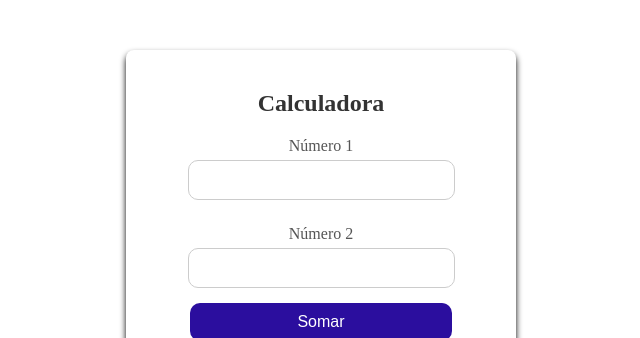
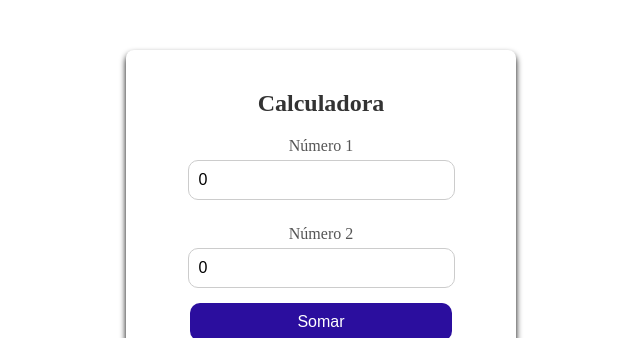
Before and after one commit to felipeazsantos/angular-conceitos-basicos, an Angular app: page / in a window 1280 px wide. Shown: the top 338 px of the page, without its empty margins (319-959 px from the left). Built offline with nearby package versions, Linux system fonts and the light colour scheme.

Commit message:
two way data bind

```diff
--- a/src/app/calculadora/calculadora.component.html
+++ b/src/app/calculadora/calculadora.component.html
@@ -1,12 +1,12 @@
 <div class="container">
     <div class="form-box">
-        <form>
+        <form #frm="ngForm">
             <h2>Calculadora</h2>
             <label for="numero1">Número 1</label>
-            <input type="number" name="numero1" id="numero1">
+            <input type="number" name="numero1" id="numero1" [(ngModel)]="numero1">
 
             <label for="numero2">Número 2</label>
-            <input type="number" name="numero2" id="numero2">
+            <input type="number" name="numero2" id="numero2" [(ngModel)]="numero2">
 
             <button type="button" (click)="calcularResultado()">Somar</button>
         </form>
--- a/src/app/calculadora/calculadora.component.ts
+++ b/src/app/calculadora/calculadora.component.ts
@@ -1,8 +1,9 @@
 import { Component } from '@angular/core';
+import { FormsModule } from '@angular/forms';
 
 @Component({
   selector: 'app-calculadora',
-  imports: [],
+  imports: [FormsModule],
   templateUrl: './calculadora.component.html',
   styleUrl: './calculadora.component.scss',
 })
```
